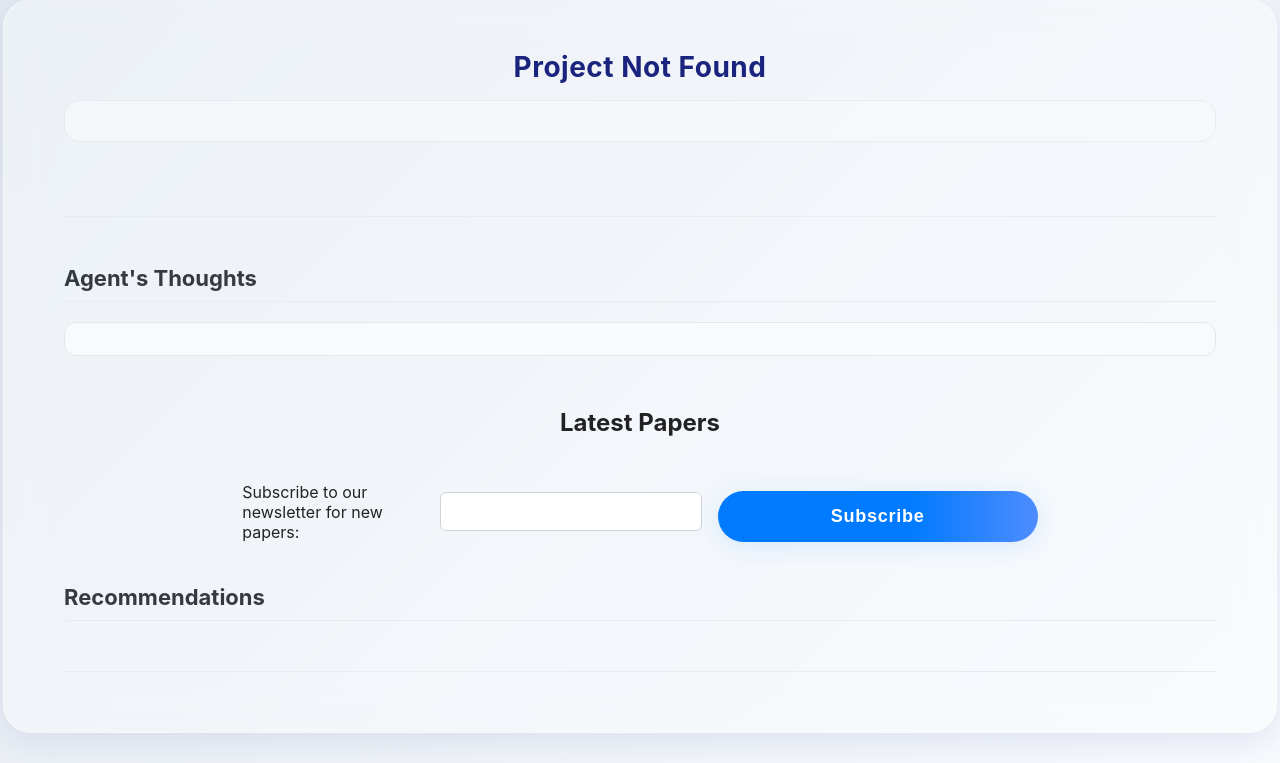
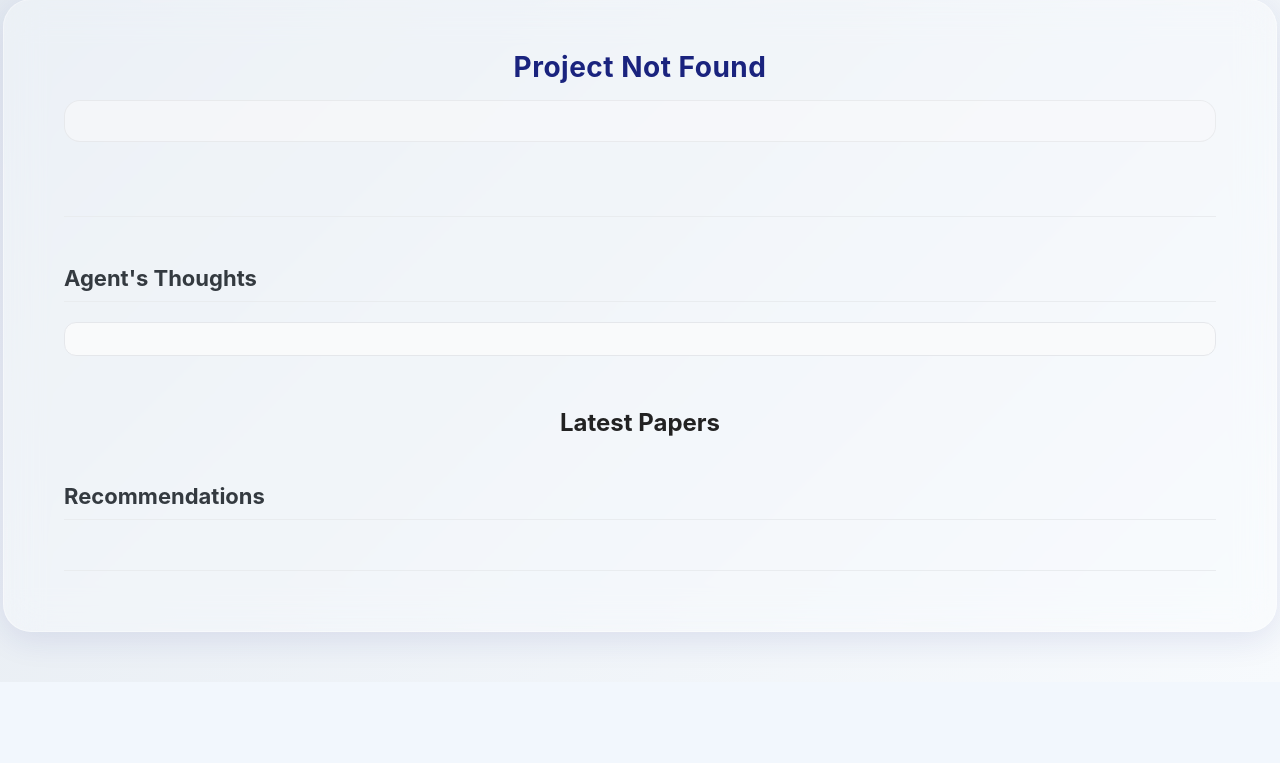
Before and after one commit to ISDO-TUM/Capstone-2025, a Flask app: page /project/1 in a window 1280 px wide. Shown: the part 118-881 px from the top of the page. After the commit the page ends 772 px from the top, so only its background shows below. Run offline with Flask 3, Linux system fonts and the light colour scheme.

Commit message:
Remove newsletter ui

```diff
--- a/templates/project_overview.html
+++ b/templates/project_overview.html
@@ -48,12 +48,6 @@
         <!-- Latest Papers Section (formerly PubSub) -->
         <h2>Latest Papers</h2>
         <div id="pubsubPapersContainer" class="recommendations-grid"></div>
-        <!-- Newsletter form  -->
-        <form id="pubsubSubscribeForm" style="margin-top:16px;">
-            <label for="pubsubEmail">Subscribe to our newsletter for new papers:</label>
-            <input type="email" id="pubsubEmail">
-            <button type="submit" class="btn btn-primary">Subscribe</button>
-        </form>
 
         <div class="recommendations-section">
             <h2>Recommendations</h2>
```
